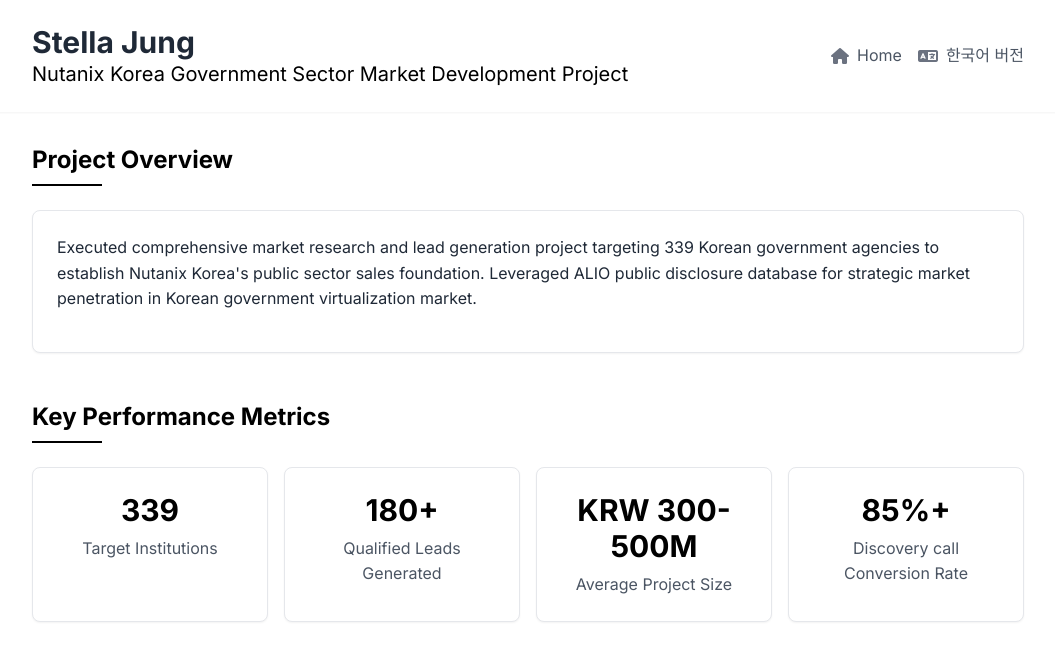
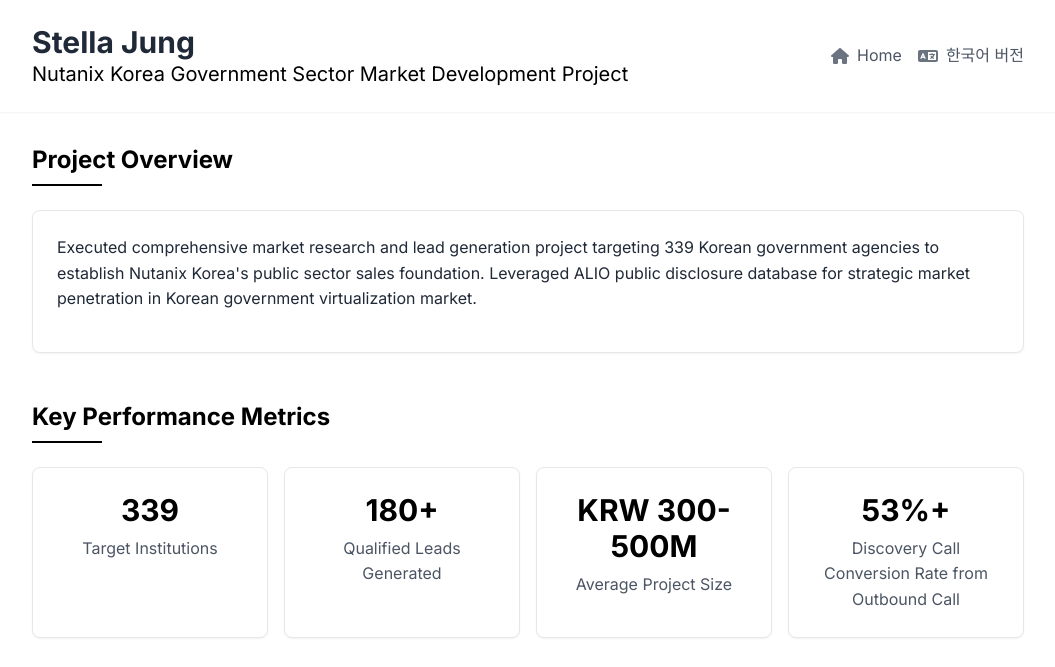
Before and after one commit to Stella-myweb/kr_st, a plain HTML site: page nutanix-project-en.html in a window 1280 px wide. Shown: the top 667 px of the page, without its empty margins (112-1167 px from the left). Drawn offline with nearby package versions, Linux system fonts and the light colour scheme.

Commit message:
Update nutanix-project-en.html

```diff
--- a/nutanix-project-en.html
+++ b/nutanix-project-en.html
@@ -91,8 +91,8 @@
                     <div class="text-gray-600">Average Project Size</div>
                 </div>
                 <div class="bg-white p-6 rounded-lg shadow-sm border border-gray-200 text-center">
-                    <div class="text-3xl font-bold text-black mb-2">85%+</div>
-                    <div class="text-gray-600">Discovery call Conversion Rate</div>
+                    <div class="text-3xl font-bold text-black mb-2">53%+</div>
+                    <div class="text-gray-600">Discovery Call Conversion Rate from Outbound Call</div>
                 </div>
             </div>
         </section>
```
